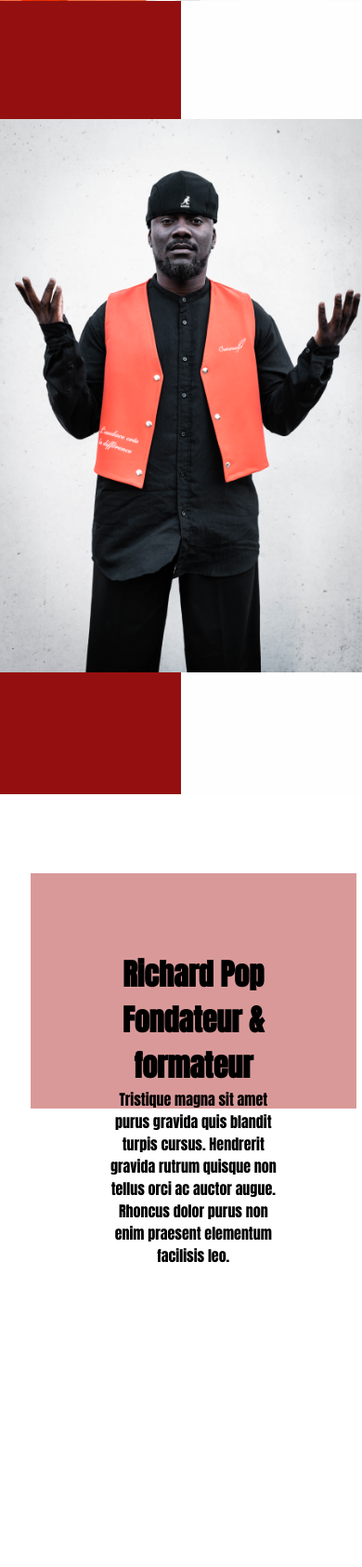
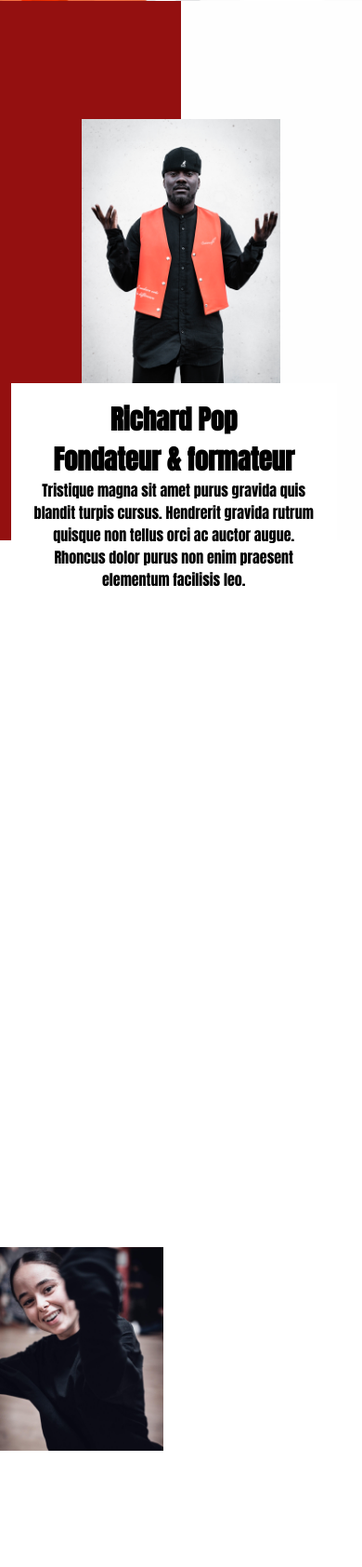
Before and after one commit to michael-bodjolle/La_Fabrique, a PHP site: page /accueil.html in a window 390 px wide. Shown: the part 318-2003 px from the top of the page at 93% size. Run offline with PHP 8.4, Linux system fonts and the light colour scheme; some web fonts are replaced.

Commit message:
mediaquerrysetting

```diff
--- a/accueil.html
+++ b/accueil.html
@@ -33,16 +33,20 @@
 
            </div>
 
-        <div id="boxtwo">
+        <div class="whitebox">
         <div>
             <h1 class="rich">Richard Pop</h1>
-            <h1 class="">Fondateur & formateur</h1>
+            <h1 class="rich">Fondateur & formateur</h1>
             <p>Tristique magna sit amet purus gravida quis blandit turpis
                 cursus. Hendrerit gravida rutrum quisque non tellus orci ac
                 auctor augue. Rhoncus dolor purus non enim praesent
                 elementum facilisis leo.</p>
         </div>
         </div>
+
+        <div class="content2">
+            <div id="myimgtwo"></div>
+       </div>
 
 
         </main>
--- a/content.js
+++ b/content.js
@@ -4,14 +4,22 @@ window.addEventListener('load', (e) => {
 
     const box = document.querySelector("#content");
     const img = document.createElement("img");
+    const imgTwo = document.createElement("img");
+
 
     img.src = "images/SHOW-28.JPG";
     img.classList.add("imgone");
 
     const src = document.getElementById("myImg");
     src.appendChild(img);
-    // const boxtwo = document.getElementById();
 
 
 
+
+    imgTwo.src = "images/sourir.JPG";
+    imgTwo.classList.add("imgtwo");
+
+    const src2 = document.getElementById("myimgtwo");
+    src2.appendChild(imgTwo);
+
 })
--- a/style.css
+++ b/style.css
@@ -21,6 +21,7 @@
   position: fixed;
   top: 0;
   width: 100%;
+  z-index: 1;
 
 }
 
@@ -68,16 +69,10 @@ a {
   transition: 0.7 ease;
   position: relative;
   font-family: 'Anton-Regular';
-  font-size: 1.7em;
+  font-size: 1.2em;
   font-weight: normal;
   letter-spacing: 1.2px;
 }
-
-/* .nav-link:hover {
-  color: white;
-} */
-
-
 
 
 /* ANIMATION-HOVER */
@@ -114,16 +109,11 @@ a {
   transition: all 0.3s ease-in-out;
   background-color: rgb(194, 55, 55);
 }
-#myImg{
-
-  /* margin-left: 30vw;
-  margin-top: -20vh; */
-}
-
-.imgone{
-max-width: 47vh;
 
 
+/* PREMIERE PHOTO */
+.imgone{
+max-width: 50vh;
 }
 
 .txt1{
@@ -133,23 +123,7 @@ max-width: 47vh;
   padding-left: vh;
 }
 
-/* #imghead{
-
-    max-width: 100%;
-    min-height: 100%;
-
-
-     top: 0;
-    left: 0;
-     width: 100%;
-    height: 95vh;
-    background-size: cover;
-    background-position: center;
-
-
-    } */
-
-    /* IMGAGE_LOGO */
+/* IMGAGE_LOGO */
 #containlogo{
   background-image: url("images/la fab internet6.png");
   background-size: cover;
@@ -164,23 +138,17 @@ max-width: 47vh;
 
 /* MAIN-CONTENT */
 #content{
-  /* background-color: #EEF2F9; */
   background: linear-gradient(to right, #941010 50%, #fefefe 50% );
   display: flex;
-  /* flex-direction: column;
-  align-items: center; */
-  display: flex;
-
   justify-content: center;
   max-width: 100%;
   padding: 15vh;
-  /* margin-top: 30vh;
-  margin-left: 30vw; */
   margin-bottom: 10vh;
 
 }
 
-#boxtwo{
+ /* PREMIERE BOITE BLANCHE */
+.whitebox{
   position: relative;
   background-color: rgb(255, 255, 255);
   display: flex;
@@ -188,21 +156,32 @@ max-width: 47vh;
   justify-content: center;
   text-align: center;
   margin-top: -74vh;
-  margin-left: 8.4vw;
+  margin-left: 8.6vw;
   width: 30vw;
-  height: 30vh;
-  padding: 10vh;
+  height: 40vh;
+  padding: 8vh;
   margin-bottom: 100vh;
+}
+
+.rich{
+  /* text-align: center; */
+  font-size: 1.8em;
+}
+
+/* PARTI SOURIR */
+.content2{
+  margin-top: -20vh;
+  margin-bottom: 50vh;
+  justify-content: center;
+}
+#myimgtwo{
 
 }
+.imgtwo{
+  max-width: 45vw;
+}
 
-/* .rich{
-  text-align: center;
-} */
-
-
-
-
+/* EN BAS */
 #footer{
 background-color:#262626;
 
@@ -220,7 +199,7 @@ width: 100%;
   height: 20vh;
 }
 
-@media (max-width:768px) {
+@media (max-width:1111px) {
   .hamburger {
     display: block;
   }
@@ -245,9 +224,8 @@ width: 100%;
     width: 100%;
     text-align: center;
     transition: 0.3s;
-    padding: 7vh;
-    font-size: 1em;
-
+    padding: 4vh;
+    font-size: 1.6em;
 }
 
 
@@ -269,20 +247,27 @@ width: 100%;
 
   }
 
-  #boxtwo{
+  /* PREMIERE BOITE BLANCHE */
+  .whitebox{
     /* position: relative; */
-    background-color: rgb(217, 153, 153);
+    background-color: rgb(255, 255, 255);
     display: flex;
     flex-direction: row;
     justify-content: center;
     /* text-align: center; */
-    margin-top: 10vh;
+    margin-top: -30vh;
     /* margin-left: 8.4vw; */
     width: 90vw;
     height: 30vh;
-    padding: 10vh;
+    padding: 2vh;
     margin-bottom: 100vh;
+    margin-left: 3vW;
+
 
   }
+  .imgone{
+    width: 55vw;
+    }
+
 
 }
```
Also changed, not shown: images/sourir.JPG (renamed from images/2E673D4A-22FA-4F30-B518-BF8B9AC5928D.JPG).
